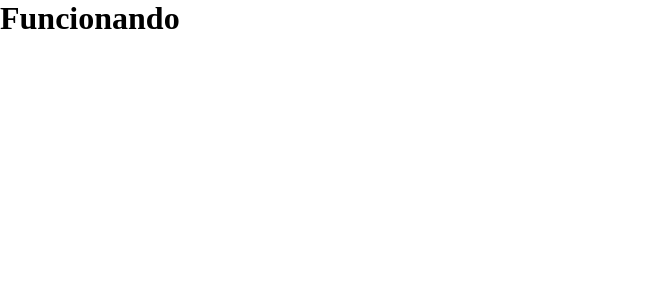
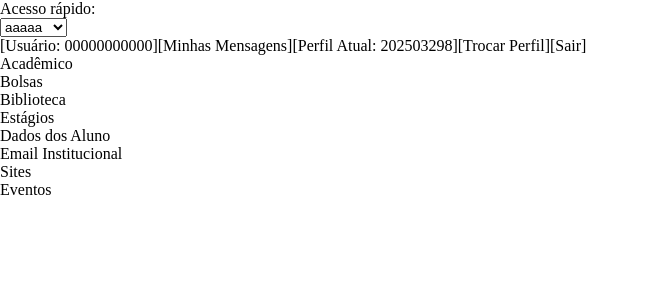
Before and after one commit to ufjf-dcc207/ufjf-dcc207-2024-3-a-atv02-VanessaTrajano, a React (Vite) app: page / in a window 1280 px wide. Shown: the top 300 px of the page, without its empty margins (0-649 px from the left). Built offline with nearby package versions, Linux system fonts and the light colour scheme.

Commit message:
Cria header - conteúdo base

```diff
--- a/src/App.tsx
+++ b/src/App.tsx
@@ -1,11 +1,12 @@
-import './App.css'
+import "./App.css";
+import Header from "./components/Header";
 
 function App() {
   return (
     <>
-      <h1>Funcionando</h1>
+      <Header/>
     </>
-  )
+  );
 }
 
-export default App
+export default App;
--- /dev/null
+++ b/src/components/Header.tsx
@@ -0,0 +1,31 @@
+function Header() {
+  return (
+    <>
+      <label>
+        Acesso rápido: <br />
+        <select id="opcoes" name="menu">
+          <option value="aaaaa">aaaaa</option>
+          <option value="bbbbb">bbbbb</option>
+          <option value="ccccc">ccccc</option>
+          <option value="dddddd">dddddd</option>
+        </select>
+      </label>
+
+      <p>[Usuário: 00000000000][Minhas Mensagens][Perfil Atual: 202503298][Trocar Perfil][Sair]</p>
+      <nav>
+        <ul>
+          <li>Acadêmico</li>
+          <li>Bolsas</li>
+          <li>Biblioteca</li>
+          <li>Estágios</li>
+          <li>Dados dos Aluno</li>
+          <li>Email Institucional</li>
+          <li>Sites</li>
+          <li>Eventos</li>
+        </ul>
+      </nav>
+    </>
+  );
+}
+
+export default Header;
```
